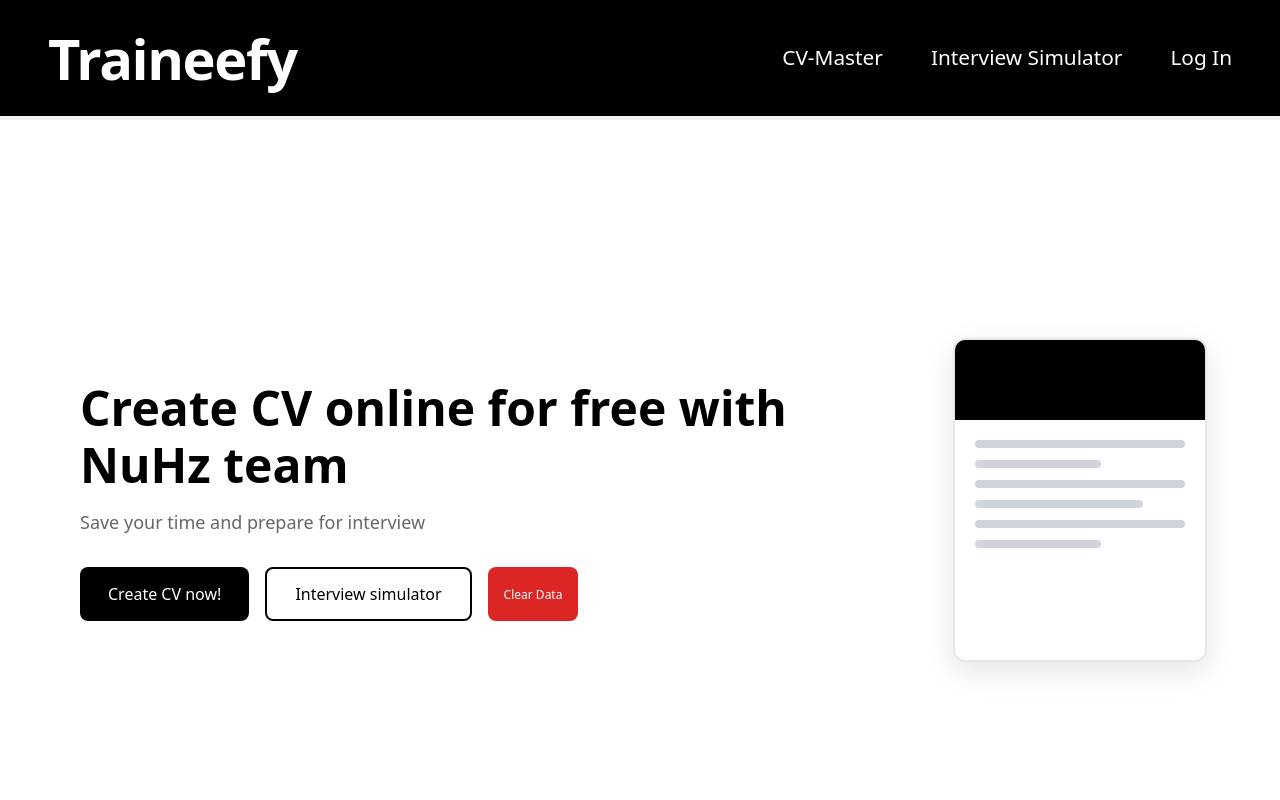
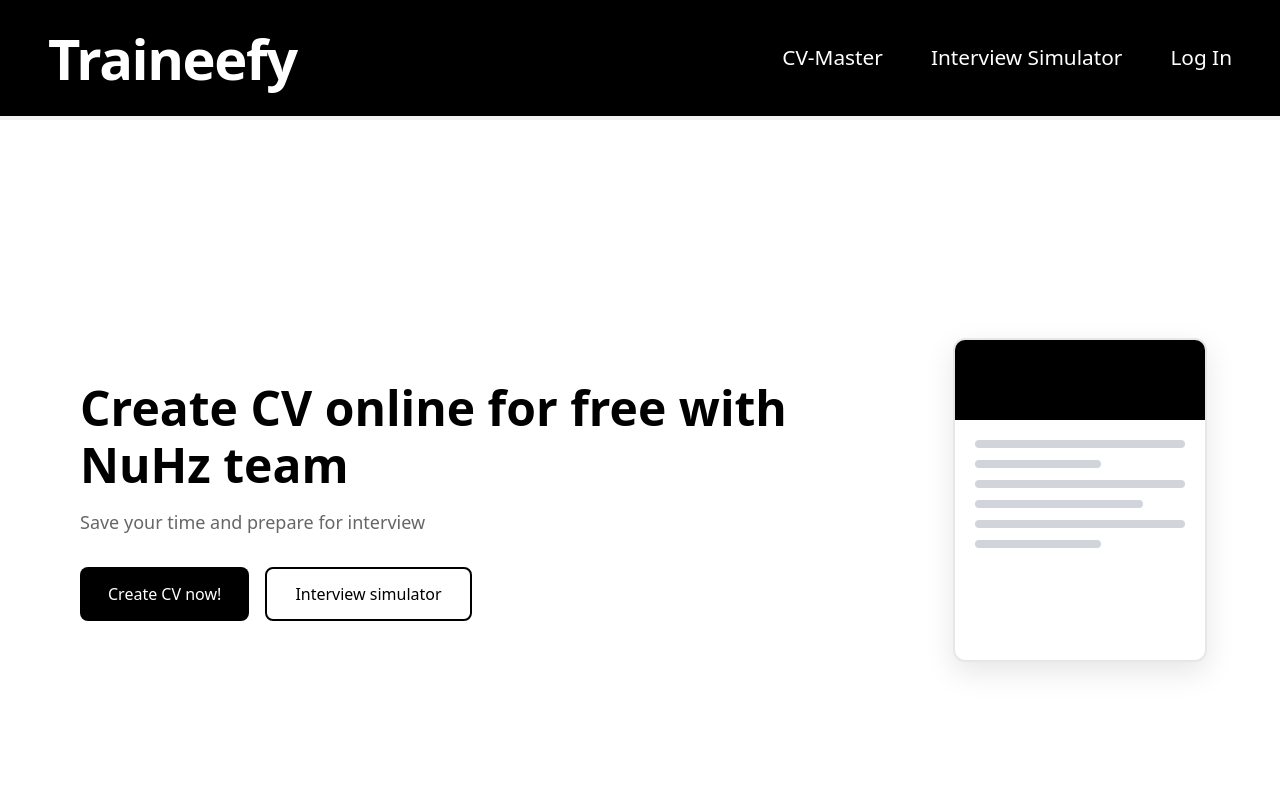
Before and after one commit to AnnKuts/NuHz-hackathon, a React (Vite) app in the folder frontend/: page / in a window 1280 px wide. Shown: the top 800 px of the page. Built offline with nearby package versions, Linux system fonts and the light colour scheme.

Commit message:
fix: fix bugs

```diff
--- a/frontend/src/components/Dashboard/Dashboard.scss
+++ b/frontend/src/components/Dashboard/Dashboard.scss
@@ -100,8 +100,7 @@
   }
 
   &__button-CV,
-  &__button-Interview,
-  &__button-clear {
+  &__button-Interview {
     padding: 14px 28px;
     font-size: 16px;
     font-weight: 500;
@@ -140,15 +139,4 @@
       border-color: #4b5563;
     }
   }
-
-  &__button-clear {
-    background-color: #dc2626;
-    color: #ffffff;
-    font-size: 12px;
-    padding: 8px 16px;
-
-    &:hover {
-      background-color: #b91c1c;
-    }
-  }
 }
--- a/frontend/src/components/Dashboard/Dashboard.tsx
+++ b/frontend/src/components/Dashboard/Dashboard.tsx
@@ -28,15 +28,6 @@ const Dashboard = () => {
             <button className="dashboard__button-Interview" onClick={handleInterview}>
               Interview simulator
             </button>
-            <button
-              className="dashboard__button-clear"
-              onClick={() => {
-                localStorage.clear();
-                alert('LocalStorage cleared!');
-              }}
-            >
-              Clear Data
-            </button>
           </div>
         </div>
         <div className="dashboard__right">
```
Also changed, not shown: package.json (deleted, +0 -13 lines), 1 other file (tests, documents, lock files or other folders).
